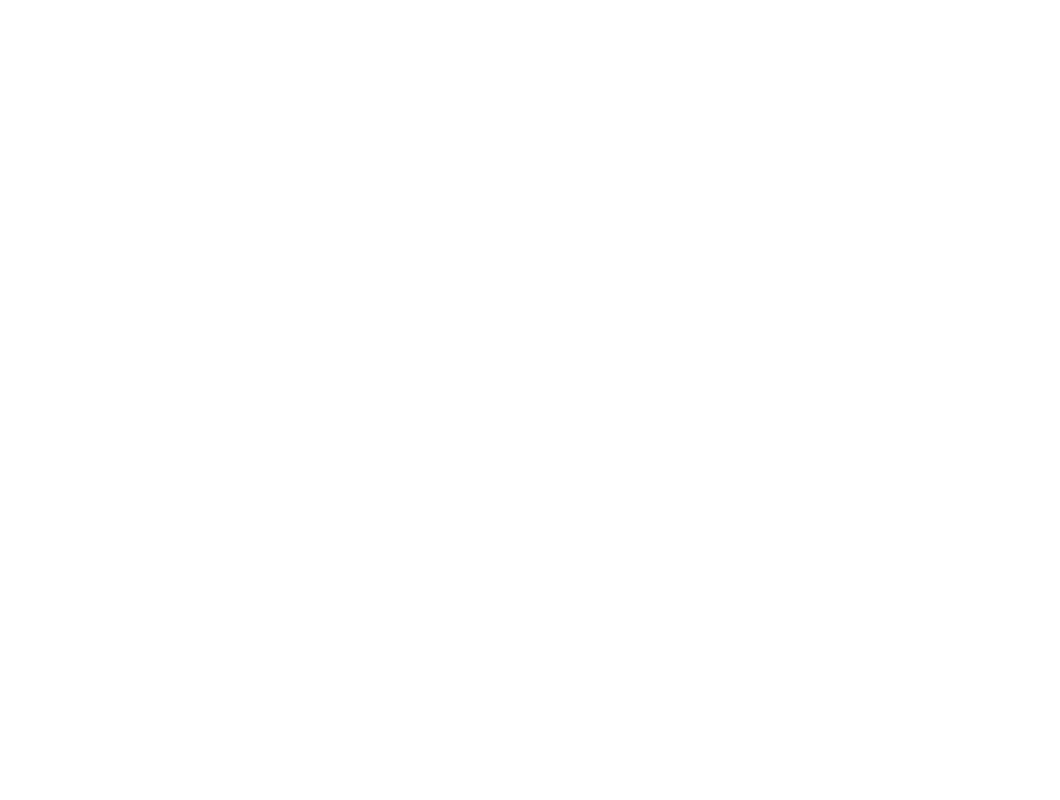
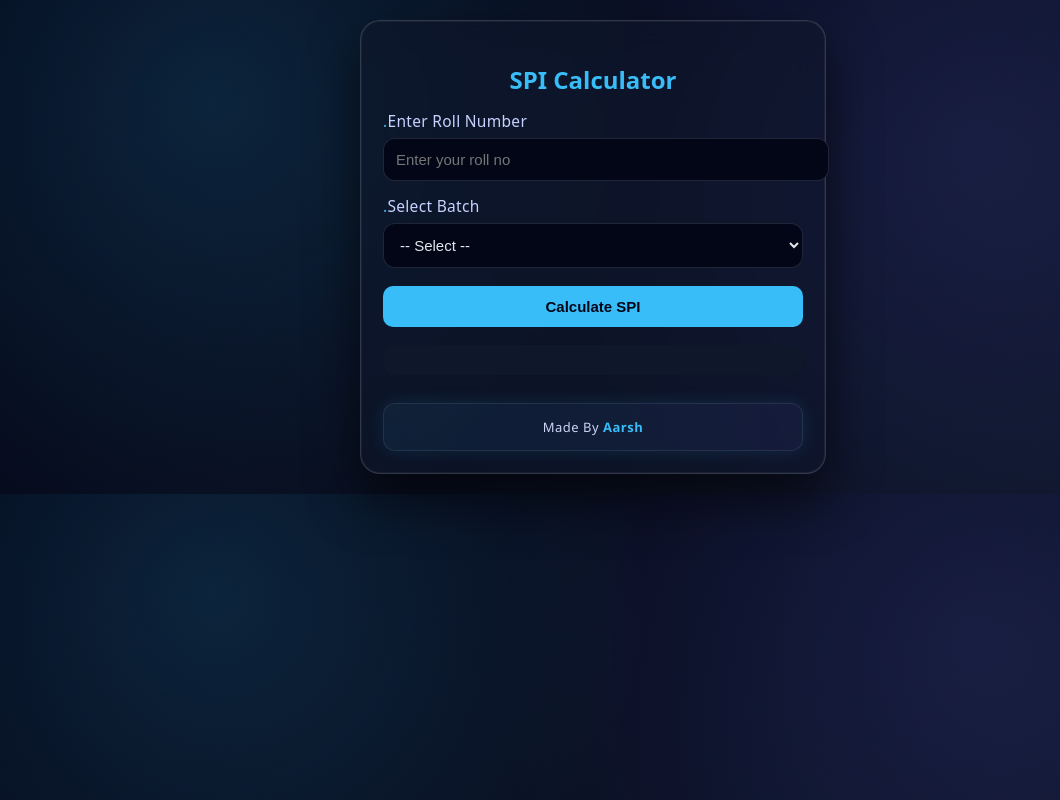
Before and after one commit to Aj2007-code/spi-calculator, a plain HTML site: page index.html in a window 1280 px wide. Shown: the whole page, without its empty margins (47-1107 px from the left). Drawn offline with Linux system fonts and the light colour scheme.

Commit message:
final debugging

```diff
--- a/index.html
+++ b/index.html
@@ -1,3 +1,187 @@
+<!DOCTYPE html>
+<html lang="en">
+<head>
+<meta charset="UTF-8">
+<meta name="viewport" content="width=device-width, initial-scale=1.0">
+<title>SPI Calculator</title>
+
+<style>
+     body {
+    font-family: system-ui, -apple-system, BlinkMacSystemFont, "Segoe UI", Arial;
+    margin: 0;
+    padding: 20px;
+    color: #e5e7eb;
+
+    background:
+        radial-gradient(circle at 20% 20%, rgba(56,189,248,0.15), transparent 40%),
+        radial-gradient(circle at 80% 30%, rgba(99,102,241,0.15), transparent 45%),
+        linear-gradient(135deg, #020617, #0f172a);
+}
+   .container {
+    max-width: 420px;
+    margin: auto;
+    padding: 22px;
+
+    background: rgba(15, 23, 42, 0.55);
+    backdrop-filter: blur(14px);
+    -webkit-backdrop-filter: blur(14px);
+
+    border-radius: 20px;
+    border: 1px solid rgba(255,255,255,0.15);
+
+    box-shadow:
+        0 25px 50px rgba(0,0,0,0.6),
+        inset 0 0 0 1px rgba(255,255,255,0.05);
+}
+
+    h2 {
+        text-align: center;
+        color: #38bdf8;
+        margin-bottom: 10px;
+    }
+
+    label {
+        display: block;
+        margin-top: 14px;
+        font-size: 15.5px;
+font-weight: 500;
+color: #c7d2fe;
+letter-spacing: 0.3px;
+transition: all 0.3s ease;
+    }
+label::before{
+ content: ".";
+color:#38bdf8
+}
+label:has(+select:focus){
+color:#38bdf8;
+transform:translateX(4px);
+}
+    select, button {
+        width: 100%;
+        padding: 12px;
+        margin-top: 6px;
+        border-radius: 10px;
+        border: none;
+        font-size: 15px;
+    }
+
+    select {
+    width: 100%;
+    padding: 12px;
+    margin-top: 6px;
+
+    border-radius: 12px;
+    border: 1px solid rgba(148,163,184,0.2);
+
+    background: #020617;
+    color: #e5e7eb;
+    font-size: 15px;
+
+    transition: all 0.3s ease;
+}
+select:focus {
+    outline: none;
+    border-color: #38bdf8;
+    box-shadow:
+        0 0 0 3px rgba(56,189,248,0.25),
+        0 8px 20px rgba(56,189,248,0.25);
+    transform: translateY(-1px);
+}
+
+    button {
+        margin-top: 18px;
+        background: #38bdf8;
+        color: #020617;
+        font-weight: bold;
+        cursor: pointer;
+    }
+
+    button:active {
+        transform: scale(0.98);
+    }
+
+    .result {
+        margin-top: 18px;
+        padding: 15px;
+        background: #0f172a;
+        border-radius: 12px;
+        text-align: center;
+        font-size: 16px;
+    }
+
+.footer {
+    margin-top: 28px;
+    padding: 14px 10px;
+    text-align: center;
+
+    font-size: 13px;
+    font-weight: 500;
+    letter-spacing: 0.5px;
+
+    color: #cbd5f5;
+    font-family: "Segoe UI", system-ui, sans-serif;
+
+    background: linear-gradient(
+        90deg,
+        rgba(56,189,248,0.08),
+        rgba(99,102,241,0.08)
+    );
+
+    border-radius: 12px;
+    border: 1px solid rgba(148,163,184,0.15);
+
+    box-shadow: 0 0 18px rgba(56,189,248,0.12);
+
+    transition: all 0.3s ease;
+}
+
+.footer span {
+    color: #38bdf8;
+    font-weight: 700;
+}
+
+.footer:hover {
+    transform: translateY(-2px);
+    box-shadow: 0 0 28px rgba(56,189,248,0.35);
+}
+</style>
+</head>
+
+<body>
+
+<div class="container">
+    <h2>SPI Calculator</h2>
+<label>Enter Roll Number</label>
+<input type="text" id="roll" placeholder="Enter your roll no"
+style="
+width:100%;
+padding:12px;
+margin-top:6px;
+border-radius:12px;
+border:1px solid rgba(148,163,184,0.2);
+background:#020617;
+color:#e5e7eb;
+font-size:15px;
+">
+    <label>Select Batch</label>
+    <select id="batch" onchange="loadSubjects()">
+        <option value="">-- Select --</option>
+        <option value="physics">Physics Batch</option>
+        <option value="chemistry">Chemistry Batch</option>
+    </select>
+
+    <div id="subjects"></div>
+
+    <button onclick="calculateSPI()">Calculate SPI</button>
+
+    <div class="result" id="output"></div>
+
+    <div class="footer">
+        Made By <span> Aarsh </span>
+    </div>
+</div>
+
 <script>
 const gradePoints = {
     AA:10, AB:9, BB:8, BC:7,
@@ -104,3 +288,5 @@
     });
 }
 </script>
+</body>
+</html>
```
